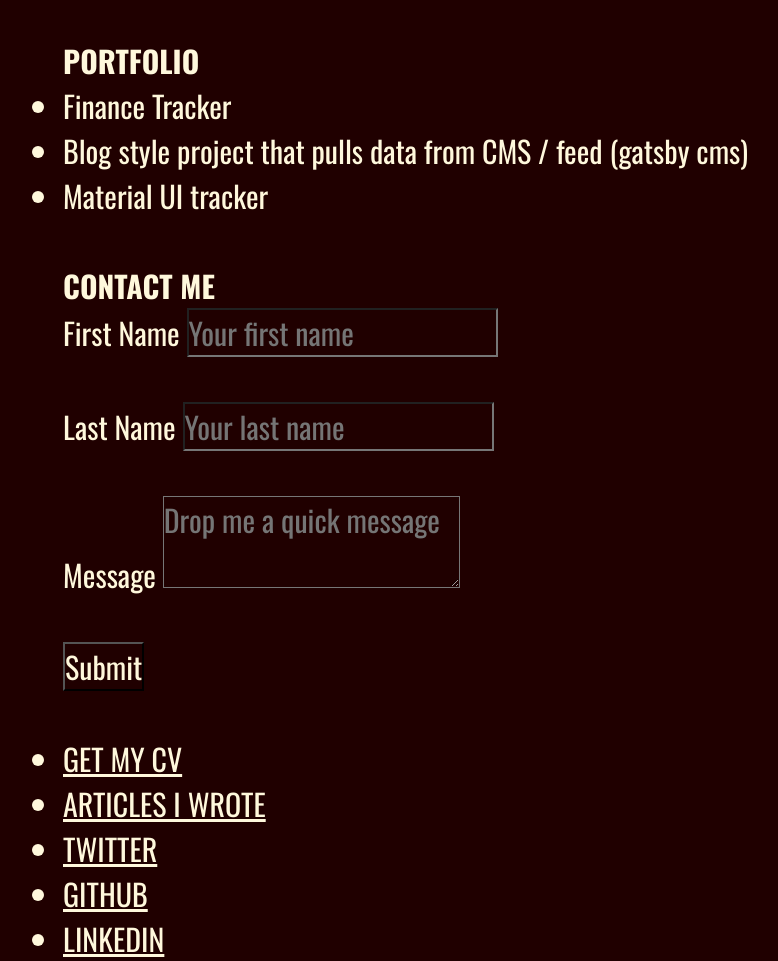
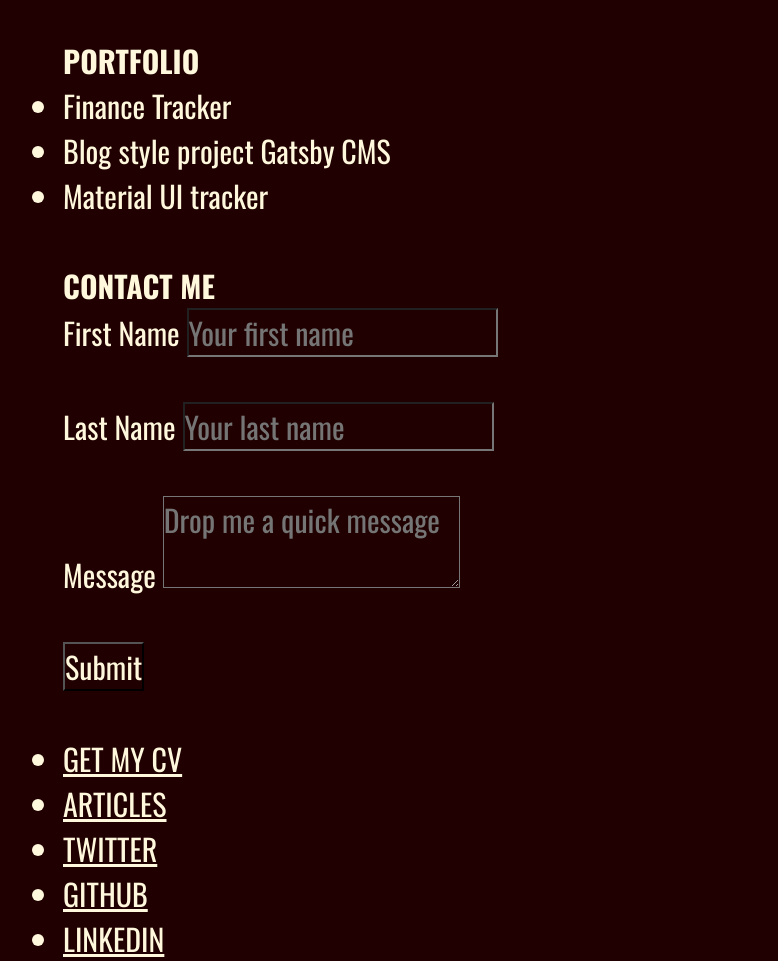
Before and after one commit to Black-Codher-Bootcamp-Johnson/unit-02-html-css-assessment-Sade-online, a website: page index.html in a window 1280 px wide. Shown: the part 2320-3281 px from the top of the page, without its empty margins (97-875 px from the left). Drawn offline with nearby package versions, Linux system fonts and the light colour scheme.

Commit message:
minor tweaks to homepage

```diff
--- a/index.html
+++ b/index.html
@@ -101,7 +101,7 @@
     <ul class="projects">
 
     <li>Finance Tracker <!-- https://www.youtube.com/watch?v=6RhOzQciVwI&list=PL4cUxeGkcC9hNokByJilPg5g9m2APUePI&t=0s--> </li>
-    <li>Blog style project that pulls data from CMS / feed (gatsby cms) <!-- https://www.youtube.com/watch?v=8t0vNu2fCCM&t=16050s --></li>
+    <li>Blog style project Gatsby CMS <!-- https://www.youtube.com/watch?v=8t0vNu2fCCM&t=16050s --></li>
     <li>Material UI tracker</li>
 
     </ul>
@@ -135,7 +135,7 @@
         <ul>
             <br>
             <li><a target=”_blank” href="">GET MY CV</a></li>
-            <li><a target=”_blank” href="https://dev.to/sadeonline">ARTICLES I WROTE</a></li>
+            <li><a target=”_blank” href="https://dev.to/sadeonline">ARTICLES</a></li>
             <li><a target=”_blank” href="https://twitter.com/Thisis_sade">TWITTER</a></li>
             <li><a target=”_blank” href="https://github.com/Sade-online">GITHUB</a></li>
             <li><a target=”_blank” href="https://www.linkedin.com/in/sadefasan//">LINKEDIN</a></li>
```
